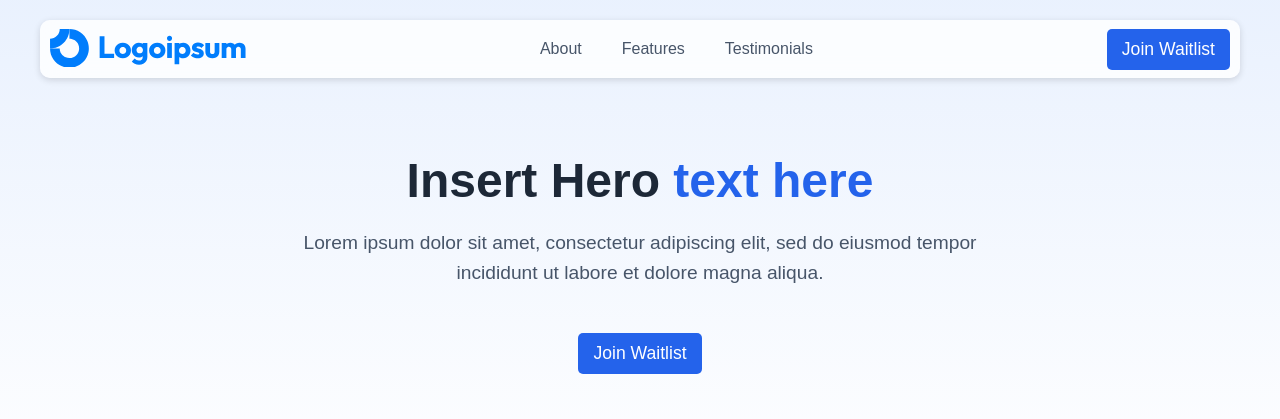
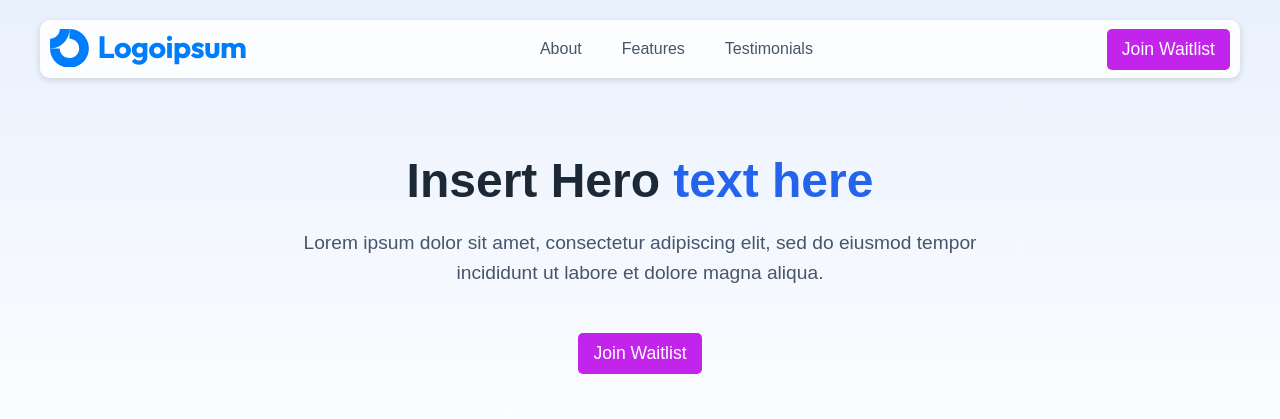
Before and after one commit to travwilliams443/AboutMe_Static, a plain HTML site: page index.html in a window 1280 px wide. Shown: the top 419 px of the page. Drawn offline with Linux system fonts and the light colour scheme; grey boxes are pictures that could not be loaded.

Commit message:
change button color

```diff
--- a/style.css
+++ b/style.css
@@ -522,7 +522,7 @@ body {
     padding-right: 15px;
     padding-bottom: 10px;
     padding-left: 15px;
-    background-color: rgb(36, 99, 235);
+    background-color: rgb(195, 36, 235);
     border-top-left-radius: 5px;
     border-top-right-radius: 5px;
     border-bottom-right-radius: 5px;
```
